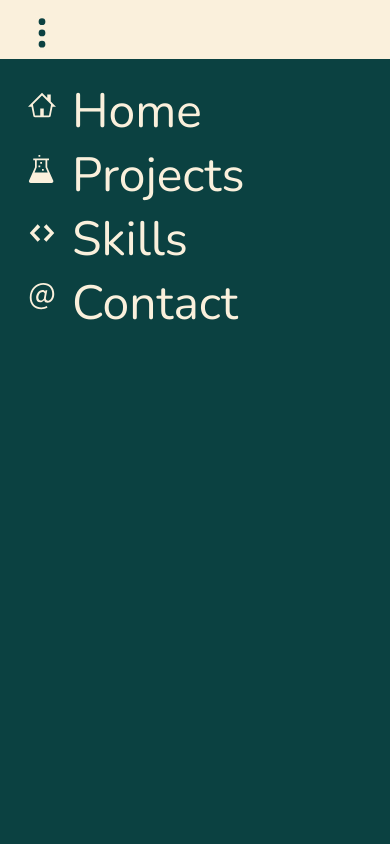
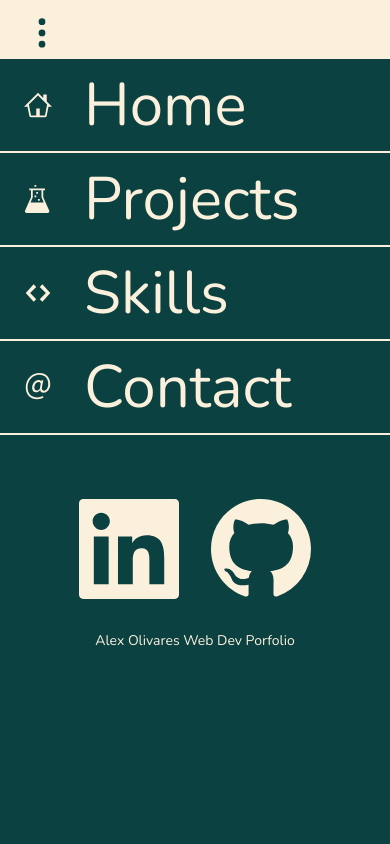
Before and after one commit to AlexanderOlivares/portfolioV2, a Next.js app: page /skills in a window 390 px wide. Both pictures are taken after a click on the button 42 px from the left and 26 px from the top of the page. Shown: the top 844 px of the page. Built offline with nearby package versions, Linux system fonts and the light colour scheme.

Commit message:
icons to nav. format mobile nav ui

```diff
--- a/components/MobileNav.tsx
+++ b/components/MobileNav.tsx
@@ -3,6 +3,9 @@ import { Menu, Transition } from "@headlessui/react";
 import { navContent } from "../content/navContent";
 import Link from "next/link";
 import { GoKebabHorizontal, GoKebabVertical } from "react-icons/go";
+import { GoMarkGithub } from "react-icons/go";
+import { GrLinkedin } from "react-icons/gr";
+import externalLinks from "../content/externalLinkContent";
 
 interface IMoblieNavProps {
   navExpand: boolean;
@@ -20,6 +23,7 @@ const MobileNav: React.FC<IMoblieNavProps> = ({ navExpand, setNavExpand }) => {
   };
 
   return (
+    <>
       <Menu>
         <div className="bg-tan">
           <Menu.Button>
@@ -46,24 +50,44 @@ const MobileNav: React.FC<IMoblieNavProps> = ({ navExpand, setNavExpand }) => {
           leaveFrom="transform scale-100 opacity-100"
           leaveTo="transform scale-100 opacity-0 translate-x-60 "
         >
-        <div className="w-full h-screen text-tan flex:col mt-5">
+          <div className="w-full h-screen text-tan flex:col">
             <Menu.Items>
               {navContent.map(({ path, title, icon }) => {
                 return (
                   <Menu.Item key={title}>
-                  <div className="flex ml-5">
-                    <span className="px-2 my-3">{icon}</span>
+                    <div className="flex py-2 border-b-2 border-tan">
+                      <span className="px-6 my-6">{icon}</span>
                       <Link href={path}>
-                      <a className={`block m-2 text-5xl`}>{title}</a>
+                        <a className={`block m-2 text-6xl`}>{title}</a>
                       </Link>
                     </div>
                   </Menu.Item>
                 );
               })}
             </Menu.Items>
+            <div className="flex text-tan mt-12 justify-center">
+              <span className="m-4 text-tan">
+                <Link href={externalLinks.linkedin}>
+                  <a target="_blank">
+                    <GrLinkedin size={100} />
+                  </a>
+                </Link>
+              </span>
+              <span className="m-4 text-tan">
+                <Link href={externalLinks.github}>
+                  <a target="_blank">
+                    <GoMarkGithub size={100} />
+                  </a>
+                </Link>
+              </span>
+            </div>
+            <div className="text-center bg-emerald mt-4 text-sm">
+              <p>Alex Olivares Web Dev Porfolio</p>
+            </div>
           </div>
         </Transition>
       </Menu>
+    </>
   );
 };
 
--- a/components/Nav.tsx
+++ b/components/Nav.tsx
@@ -1,6 +1,9 @@
 import React from "react";
 import Link from "next/link";
 import { navContent } from "../content/navContent";
+import { GoMarkGithub } from "react-icons/go";
+import { GrLinkedin } from "react-icons/gr";
+import externalLinks from "../content/externalLinkContent";
 
 interface INavProps {
   navExpand: boolean;
@@ -14,9 +17,11 @@ const Nav: React.FC<INavProps> = ({ navExpand }) => {
           return (
             <div
               key={title}
-              className="flex align-middle items-center border-y-2 border-emerald hover:border-y-2 border-solid hover:border-tan"
+              className="flex cursor-pointer align-middle items-center border-y-2 border-emerald hover:border-y-2 border-solid hover:border-tan"
             >
-              <span className="px-2 my-4">{icon}</span>
+              <Link href={path}>
+                <a className="px-2 my-4">{icon}</a>
+              </Link>
               <span
                 className={
                   navExpand
@@ -32,6 +37,26 @@ const Nav: React.FC<INavProps> = ({ navExpand }) => {
           );
         })}
       </nav>
+      {navExpand && (
+        <div className="justify-center fixed inset-x-0 bottom-0">
+          <div className="flex pl-2">
+            <span className="m-4 text-tan">
+              <Link href={externalLinks.github}>
+                <a target="_blank">
+                  <GoMarkGithub size={35} />
+                </a>
+              </Link>
+            </span>
+            <span className="m-4 text-tan">
+              <Link href={externalLinks.linkedin}>
+                <a target="_blank">
+                  <GrLinkedin size={35} />
+                </a>
+              </Link>
+            </span>
+          </div>
+        </div>
+      )}
     </>
   );
 };
--- a/pages/skills.tsx
+++ b/pages/skills.tsx
@@ -12,9 +12,6 @@ const Skills = () => {
           <div className="text-6xl md:mt-6">Back-end skills</div>
         </div>
         <div className="md:ml-12 bg-tan">
-          {/* <div className="text-center text-5xl pt-8 mt-4 bg-tan text-emerald">
-            Back-end
-          </div> */}
           <div className="flex justify-center items-center min-h-screen md:pb-36 min-w-6/12 flex-wrap">
             {challengeSiteConent.map(site => {
               return (
@@ -28,9 +25,6 @@ const Skills = () => {
             })}
           </div>
         </div>
-        {/* <div className="text-center text-5xl pt-8 mt-4 bg-emerald text-tan">
-          Front-end
-        </div> */}
         <div className="text-center pt-1 md:p-4 lg:p-10 bg-emerald text-tan">
           <div className="text-6xl md:mt-6">Front-end skills</div>
         </div>
```
Lines whose indentation alone changed are shown as unchanged.
